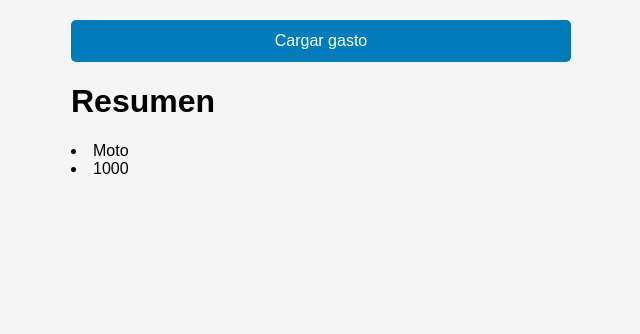
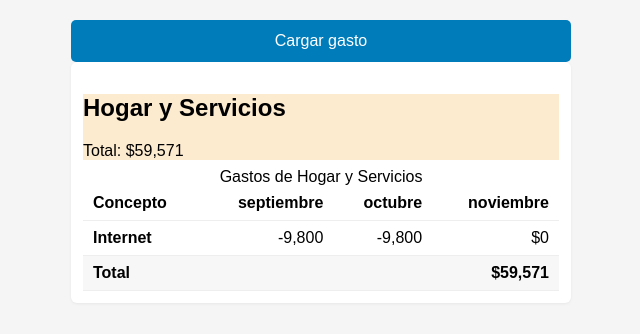
Before and after one commit to n4nbush/Gestor-gatos, a Flask app: page /resumen in a window 1280 px wide. Shown: the top 334 px of the page, without its empty margins (319-959 px from the left). Run offline with Flask 3, Linux system fonts and the light colour scheme.

```diff
--- a/templates/index.html
+++ b/templates/index.html
@@ -86,6 +86,7 @@
             <select id="tipo" name="tipo" required>
                 <option value="Gasto">Gasto</option>
                 <option value="Ingreso">Ingreso</option>
+                <option value="Tarjeta">Tarjeta</option>
             </select>
         </div>
 
@@ -148,7 +149,7 @@
 
                 let motivos = [];
 
-                if (tipo === 'Gasto') {
+                if (tipo === 'Gasto' || tipo === 'Tarjeta') {
                     console.log("💰 Cargando motivos de gasto");
                     motivos = [
                         'Internet',
--- a/templates/resumen.html
+++ b/templates/resumen.html
@@ -29,21 +29,95 @@
           text-align: center;
             color: #333;
         }
+        :root{
+          --bg: #f7f7f7;
+          --card-bg: #ffffff;
+          --text: #222;
+          --accent: #e06d6d;
+          --gap: 12px;
+
+          /* paleta por categoría */
+          --hogar: #fdebd0;
+          --movilidad: #f4d3e3;
+          --finanzas: #dfeaf8;
+          /* etc. */
+        }
+
+        .categoria{
+          background: var(--card-bg);
+          border-radius: 6px;
+          padding: 12px;
+          box-shadow: 0 1px 3px rgba(0,0,0,0.06);
+          margin-bottom: var(--gap);
+        }
+
+        .categoria--hogar .categoria__header{ background: var(--hogar); }
+
+        .tabla-categoria{
+          width:100%;
+          border-collapse: collapse;
+          margin-top: 8px;
+        }
+
+        .tabla-categoria th,
+        .tabla-categoria td{
+          padding: 8px 10px;
+          border-bottom: 1px solid #eee;
+          text-align: right;
+        }
+
+        .tabla-categoria th:first-child,
+        .tabla-categoria td:first-child{
+          text-align: left;
+        }
+
+        .fila-total{
+          font-weight: 700;
+          background: rgba(0,0,0,0.03);
+        }
 
   </style>
 </head>
 <body>
   <main>
 
+
     <button onclick="window.location.href='/'">Cargar gasto</button>
 
-    <h1 id="greeting">Resumen</h1>
+        <!-- sección categoría -->
+    <section class="categoria categoria--hogar">
+      <header class="categoria__header">
+        <h2 class="categoria__titulo">Hogar y Servicios</h2>
+        <div class="categoria__meta">Total: <span class="categoria__total">$59,571</span></div>
+      </header>
 
-    <div class="lista">
-      <li>Moto</li>
-      <li>1000</li>
-    </div>
-
+      <table class="tabla-categoria">
+        <caption class="sr-only">Gastos de Hogar y Servicios</caption>
+        <thead>
+          <tr>
+            <th scope="col">Concepto</th>
+            <th scope="col">septiembre</th>
+            <th scope="col">octubre</th>
+            <th scope="col">noviembre</th>
+          </tr>
+        </thead>
+        <tbody>
+          <tr>
+            <th scope="row">Internet</th>
+            <td class="monto">-9,800</td>
+            <td class="monto">-9,800</td>
+            <td class="monto">$0</td>
+          </tr>
+          <!-- más filas -->
+        </tbody>
+        <tfoot>
+          <tr class="fila-total">
+            <th>Total</th>
+            <td colspan="3" class="monto total">$59,571</td>
+          </tr>
+        </tfoot>
+      </table>
+    </section>
 
   </main>
 </body>
```
